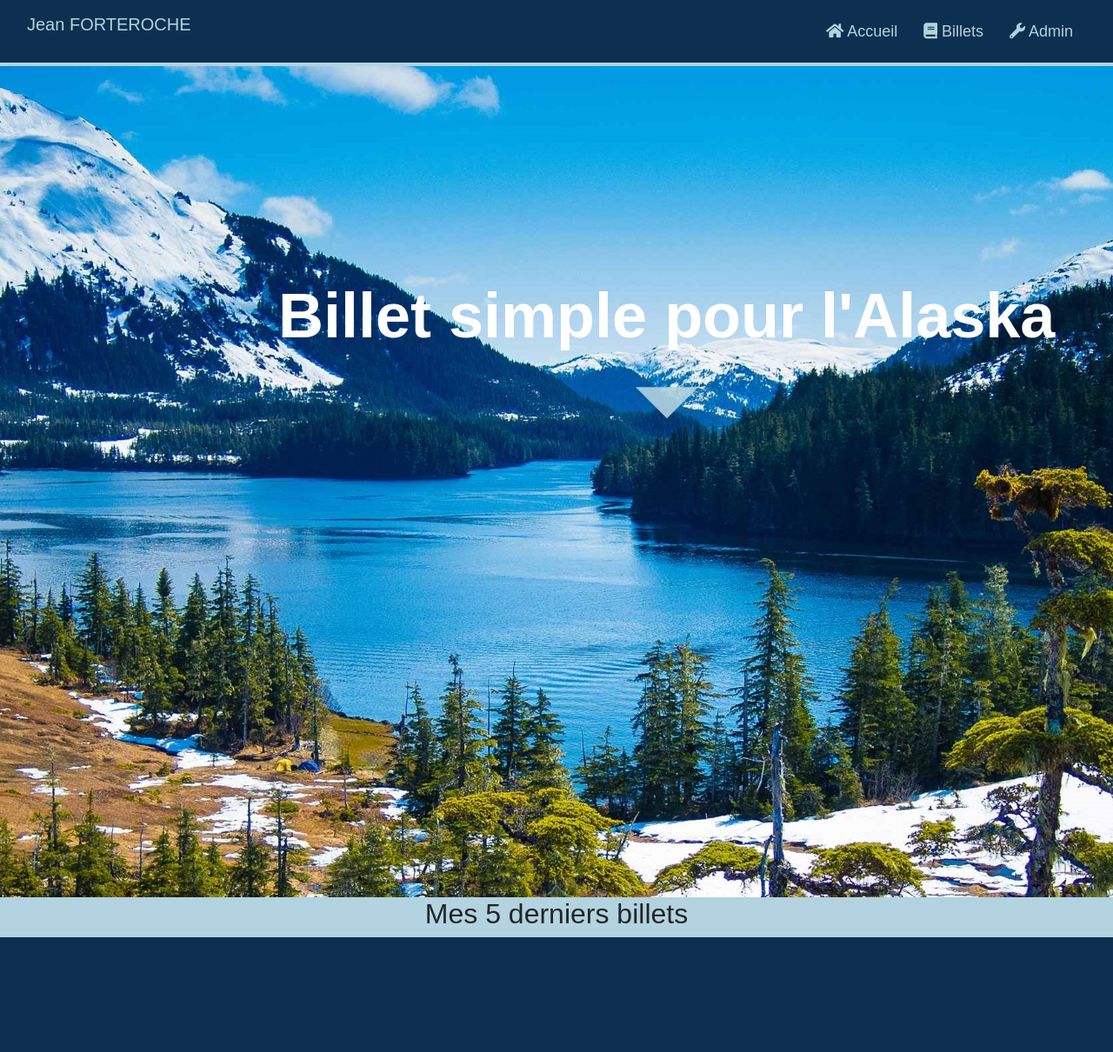
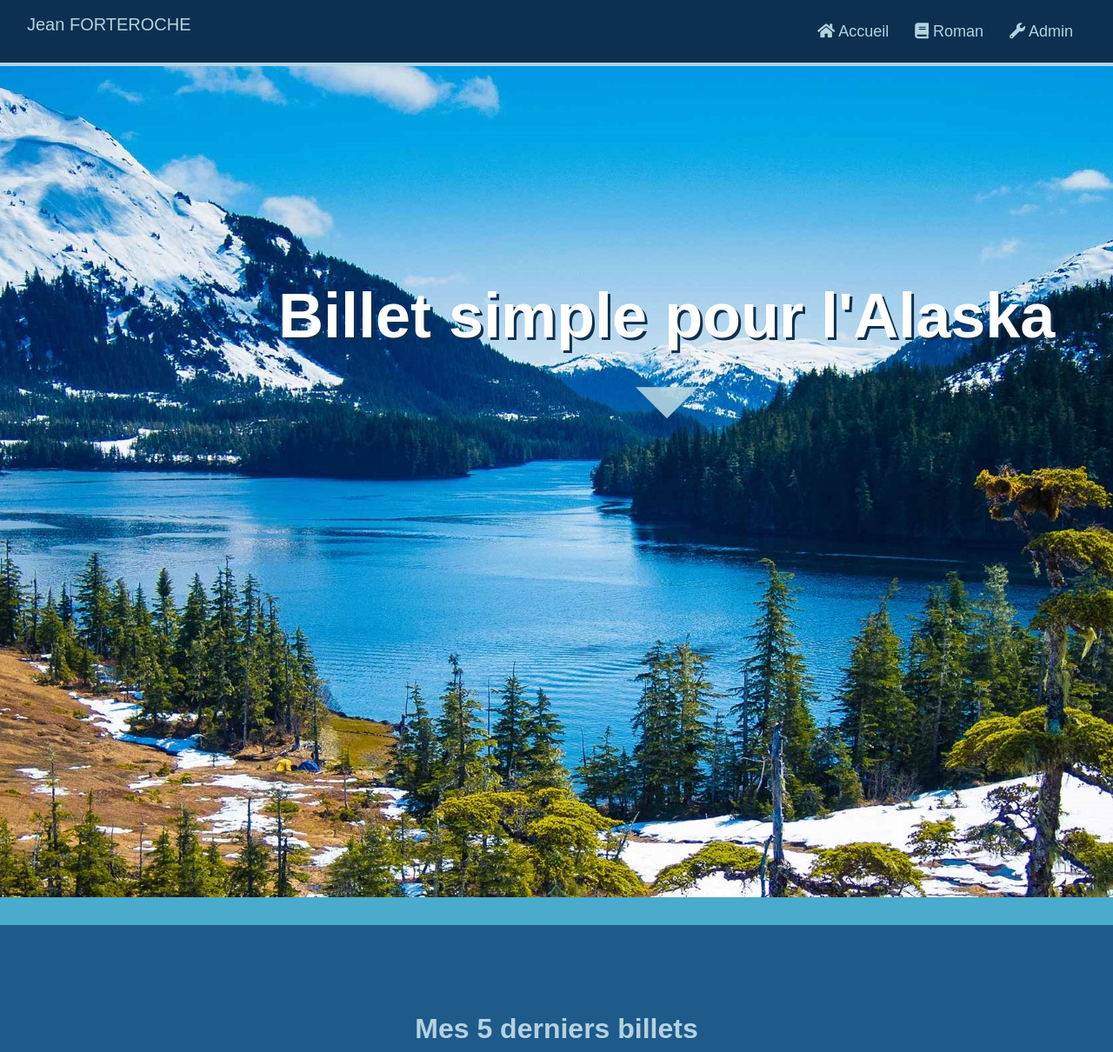
Before and after one commit to WonderMimi/P4-Forteroche, a PHP site: page / in a window 1280 px wide; the page is wider, and only the part inside the window is pictured. Shown: that part at 87% size. Before the commit the page ends 1078 px from the top of that part, so only its background shows below. Run offline with PHP 8.4, Linux system fonts and the light colour scheme; data that the repository does not hold is empty.

Commit message:
Added page with all posts + CSS home page

```diff
--- a/config/Router.php
+++ b/config/Router.php
@@ -42,6 +42,8 @@ class Router
                     $this->backController->deleteFlag($this->request->getGet()->get('commentId'));
                 } elseif ($route === 'administration') {
                     $this->backController->administration();
+                } elseif ($route === 'book') {
+                    $this->frontController->book();
                 } else {
                     echo "page introuvable";
                 }
--- a/public/css/styles.css
+++ b/public/css/styles.css
@@ -3,6 +3,7 @@
   --bmoyen: #1e5b8a;
   --bclair: #4aabcc;
   --bglacier: #b3d3e0;
+  scroll-behavior: smooth;
 }
 
 * {
@@ -13,7 +14,7 @@ body {
   margin: 0;
   font-family: Arial, Helvetica, sans-serif;
   font-size: 18px;
-  background-color: var(--bglacier);
+  background-color: var(--bmoyen);
 }
 
 .container {
@@ -47,6 +48,9 @@ header {
 
 .page_title {
   text-align: center;
+  color: var(--bglacier);
+  margin-top: 100px;
+  font-weight: bold;
 }
 
 .navbar-brand {
@@ -97,11 +101,20 @@ figcaption {
 }
 
 h1 {
+  /* only used for main title */
   color: white;
+  text-shadow: 3px 3px var(--bfonce);
   z-index: 100;
   font-weight: bolder;
   font-size: 4em;
 }
+
+.separator {
+  width: 100%;
+  height: 2rem;
+  background-color: var(--bclair);
+}
+
 
 /*================================  ARROW  ==================================*/
 
--- a/src/controller/FrontController.php
+++ b/src/controller/FrontController.php
@@ -51,4 +51,12 @@ class FrontController extends Controller
         $this->session->set('flag_comment', 'Le commentaire a bien été signalé');
         header('Location: ../public/index.php');
     }
+
+    public function book() //renders the page with all the posts
+    {
+        $posts = $this->postManager->getAllPosts();
+        return $this->view->render('book', [
+            'posts' => $posts
+        ]);
+    }
 }
--- a/templates/administration.php
+++ b/templates/administration.php
@@ -6,6 +6,7 @@
 <?= $this->session->show('edit_post'); ?>
 <?= $this->session->show('delete_post'); ?>
 <?= $this->session->show('deleteFlag'); ?>
+<?= $this->session->show('delete_comment'); ?>
 
 <a href="../public/index.php?route=addPost">Ajouter un nouveau billet</a>
 
--- a/templates/home.php
+++ b/templates/home.php
@@ -8,13 +8,10 @@
     </figcaption>
 </figure>
 
-<div>
+<div class="separator" id="billets"></div>
+<section>
 
-
-    <?= $this->session->show('delete_comment'); ?>
-
-
-    <h2 id="billets" class="page_title">Mes 5 derniers billets</h2>
+    <h2 class="page_title">Mes 5 derniers billets</h2>
     <?php
     foreach ($posts as $post) {
     ?>
@@ -31,4 +28,4 @@
     <?php
     }
     ?>
-</div>
+</section>
--- a/templates/template.php
+++ b/templates/template.php
@@ -20,7 +20,7 @@
             <p class="navbar-brand">Jean FORTEROCHE</p>
             <ul class="navbar-nav">
                 <li class="nav-item"><a href="../public/index.php"><span class="fa fa-home"></span> Accueil</a></li>
-                <li class="nav-item"><a href="#"><span class="fa fa-book"></span> Billets</a></li>
+                <li class="nav-item"><a href="../public/index.php?route=book"><span class="fa fa-book"></span> Roman</a></li>
                 <li class="nav-item"><a href="../public/index.php?route=administration"><span class="fa fa-wrench"></span> Admin</a></li>
             </ul>
         </nav>
```
Also changed, not shown: templates/book.php (added, +20 -0 lines).
